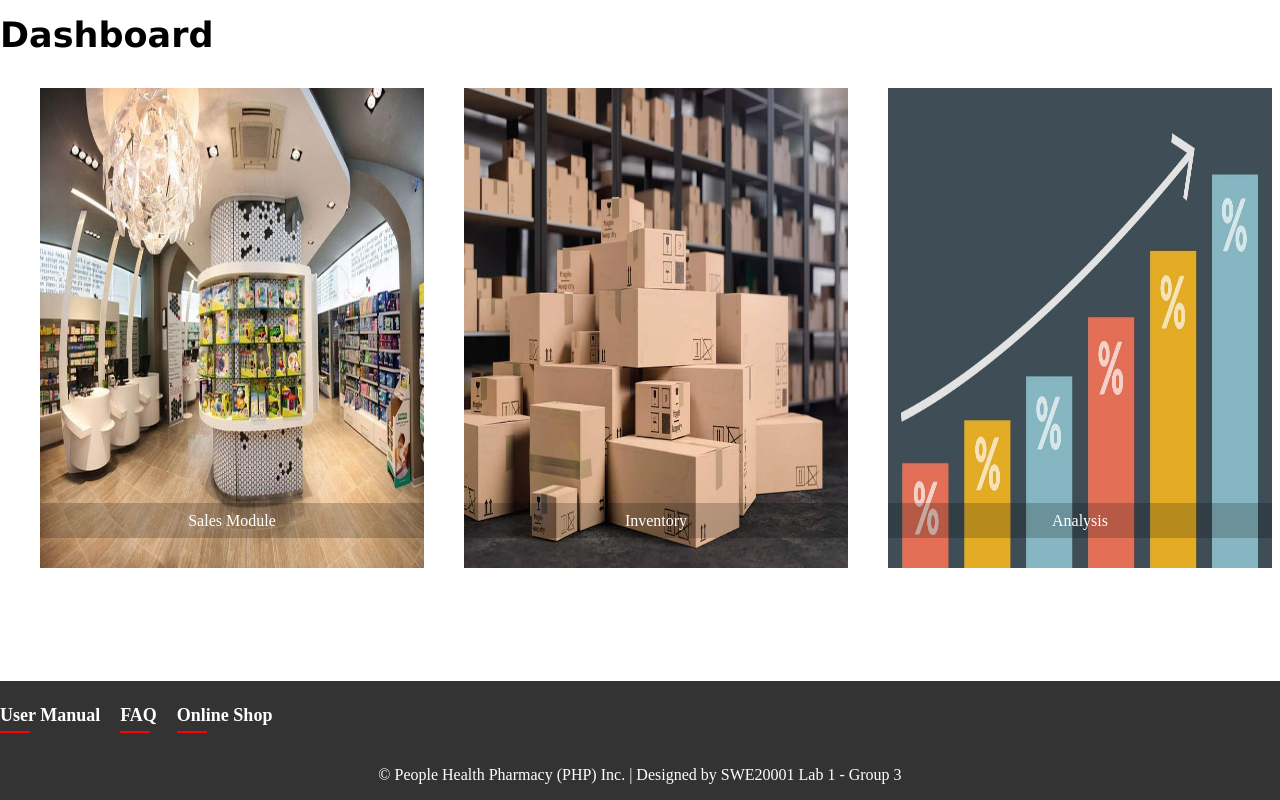
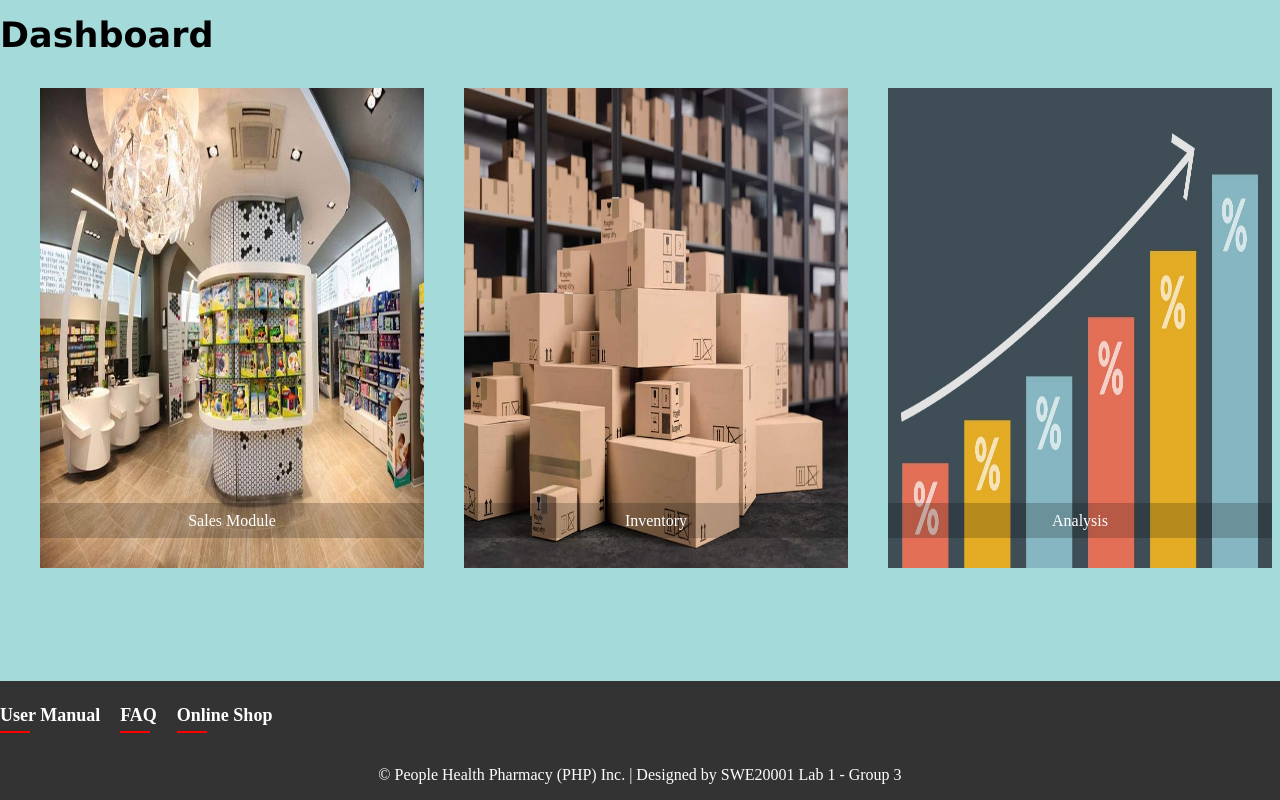
Before and after one commit to Jun-Wee/Sales-Reporting-and-Prediction-System, a PHP site: page /Project/dashboard.php in a window 1280 px wide. Run offline with PHP 8.4, Linux system fonts and the light colour scheme.

Commit message:
Update the Dashboard Color
update the color in CSS and modify the dashboard.php file

```diff
--- a/Project/dashboard.php
+++ b/Project/dashboard.php
@@ -7,7 +7,7 @@
     <link href="style/style.css" rel="stylesheet" type="text/css" />
   </head>
 
-  <body>
+  <body id = "dashboard">
   <h1 class = "para0"> Dashboard </h1>
 	<div class="container">
 		<a href="salesmodule.php">
--- a/Project/style/style.css
+++ b/Project/style/style.css
@@ -196,6 +196,10 @@ footer{
 
 
 /*dashboard*/
+body#dashboard{
+  background-color: #a4dbda;
+}
+
 .container{
 	overflow:hidden;
   margin: auto;
```
